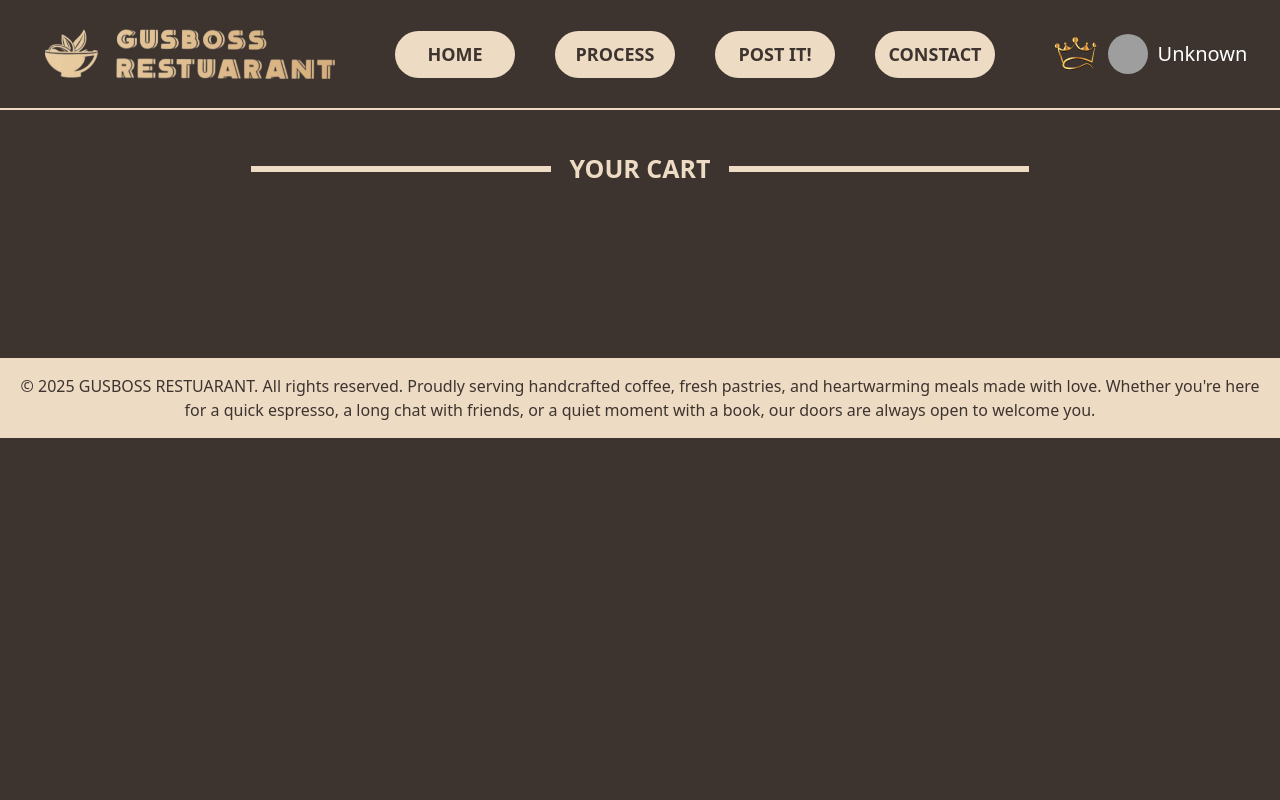
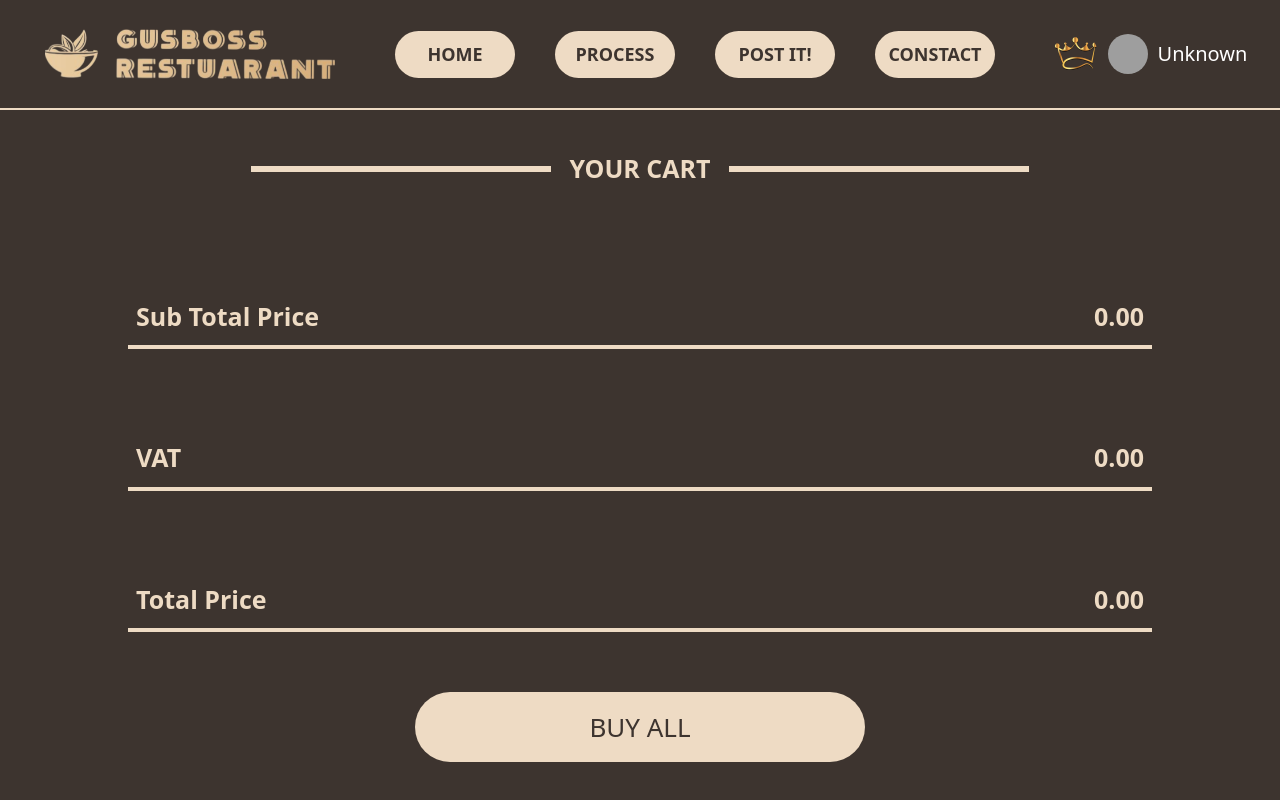
Before and after one commit to Kittitouchhh/Gus-Boss_Restaurant, a React (Vite) app: page /cart in a window 1280 px wide. Shown: the top 800 px of the page. Built offline with nearby package versions, Linux system fonts and the light colour scheme; grey boxes are pictures that could not be loaded; what @radix-ui/themes would draw is missing.

Commit message:
add price in card and qr code

```diff
--- a/package.json
+++ b/package.json
@@ -17,6 +17,7 @@
     "react": "^19.1.1",
     "react-dom": "^19.1.1",
     "react-router-dom": "^7.9.4",
+    "react-toastify": "^11.0.5",
     "swiper": "^12.0.3",
     "tailwindcss": "^4.1.13"
   },
--- a/src/App.tsx
+++ b/src/App.tsx
@@ -1,16 +1,9 @@
-import { useState } from 'react'
-import Banner from './components/banner'
-import SearchBar from './components/seachbar'
-import Menu from './components/menu'
 import Header from "./components/header"
 import Footer from "./components/footer"
-import CardMenu from './components/cardmenu'
-import SetCardMenu from './components/set-cardmenu'
-import CategoryCard from './components/categorycard'
-import SetCategoryCard from './components/set-categorycard'
 import {Routes,Route ,useLocation} from 'react-router-dom'
 import { AnimatePresence, motion } from 'framer-motion';
-
+import { ToastContainer } from 'react-toastify'
+import 'react-toastify/dist/ReactToastify.css'
 
 
 // Pages
@@ -26,6 +19,7 @@ function App() {
   const location = useLocation();
   return (
     <div className = "transition-colors duration-500 ease-in-out">
+      <ToastContainer />
       <Header></Header>
         <AnimatePresence mode="wait">
             <Routes location={location} key={location.pathname}>
--- a/src/components/cart/cartcom.tsx
+++ b/src/components/cart/cartcom.tsx
@@ -1,6 +1,8 @@
 import React , {useState} from 'react'
 import Button from '../button'
-import usersData from "../../data/login.json";
+import { toast } from 'react-toastify'
+import 'react-toastify/dist/ReactToastify.css'
+
 interface CartProps{
     imgUrl : string,
     title : string,
@@ -46,6 +48,14 @@ const Cartcom:React.FC<CartProps> = ({imgUrl , title,onRemove,option ,count}) =>
             const cart = JSON.parse(localStorage.getItem("cart") || "[]");
             const update = cart.filter((item: any) => item.menu_name !== title);
             localStorage.setItem("cart", JSON.stringify(update));
+            toast.error('สินค้าถูกลบจากตระกร้าเเล้ว!',{
+                position:"top-center",
+                autoClose:3000,
+                hideProgressBar:false,
+                closeOnClick:false,
+                pauseOnHover:false,
+                draggable: false ,// ลากไปวางที่อื่นไม่ได้
+                theme:'colored'})
         }
 
     }
@@ -53,7 +63,7 @@ const Cartcom:React.FC<CartProps> = ({imgUrl , title,onRemove,option ,count}) =>
     return(
         <div className='w-[95%] lg:h-[250px] md:h-[180px]  h-auto bg-[#201c19] md:rounded-3xl rounded-xl grid md:grid-cols-3  grid-cols-1   border-amber-100 border-2 justify-center'>
             <div className='w-full h-full flex flex-row md:p-[10px] p-[5px] lg:gap-[30px] md:gap-[15px] gap-[20px]'>
-                <img src={imgUrl} alt=""  className='2xl:w-[40%] xl:w-[40%] lg:w-[40%] md:w-[40%] w-[35%] h-[90%] object-cover rounded-xl self-center'/>
+                <img src={imgUrl} alt=""  className='2xl:w-[40%] xl:w-[40%] lg:w-[40%] md:w-[40%] w-[35%] h-[90%] object-cover rounded-xl self-center aspect-[4/3]'/>
                 <div className='flex flex-col'>
                     <p className='2xl:text-[32px] xl:text-[26px] lg:text-[22px] md:text-[16px] text-[10px] font-bold'>MENU NAME</p>
                     <p className='2xl:text-[28px] xl:text-[24px] lg:text-[16px] md:text-[11px] text-[7px]'>{title}</p>
--- /dev/null
+++ b/src/components/cart/qr_code.tsx
@@ -0,0 +1,37 @@
+import React from "react";
+
+interface QRCodePopupProps {
+  amount: number;
+  onClose: () => void;
+}
+
+const QRCodePopup: React.FC<QRCodePopupProps> = ({ amount, onClose }) => {
+  const promptpayId = "0918168125";
+  const qrCodeUrl = `https://promptpay.io/${promptpayId}/${amount}`;
+
+  return (
+    <div className="fixed inset-0 flex items-center justify-center bg-black/50 z-50">
+      <div className="bg-white rounded-2xl shadow-xl p-6 w-80 text-center relative">
+        <h2 className="text-lg font-semibold text-gray-800 mb-3">
+          สแกนเพื่อชำระเงิน
+        </h2>
+        <img
+          src={qrCodeUrl}
+          alt="PromptPay QR Code"
+          className="w-64 h-64 mx-auto"
+        />
+        <p className="text-gray-600 mt-2">
+          จำนวน: {amount.toLocaleString()} บาท
+        </p>
+        <button
+          onClick={onClose}
+          className="mt-4 bg-yellow-500 text-white px-4 py-2 rounded-lg hover:bg-amber-600 transition"
+        >
+          ปิด
+        </button>
+      </div>
+    </div>
+  );
+};
+
+export default QRCodePopup;
--- /dev/null
+++ b/src/components/cart/tagprice.tsx
@@ -0,0 +1,22 @@
+import { div } from 'framer-motion/client'
+import React from 'react'
+
+interface TagmenuProps{
+    title : string
+    price: number
+}
+
+const TagPrice:React.FC<TagmenuProps> = ({title,price}) => {
+    return(
+
+        <div className=' flex flex-col w-[80%] mx-auto gap-[10px]'>
+            <div className='flex flex-row justify-between'>
+                <p className="mx-2 font-bold text-[#EEDBC4] lg:text-[20px]  2xl:text-[30px] xl:text-[25px] md:text-[18px] text-[12px]">{title}</p>
+                <p className="mx-2 font-bold text-[#EEDBC4] lg:text-[20px]  2xl:text-[30px] xl:text-[25px] md:text-[18px] text-[12px]">{price.toFixed(2)}</p>
+            </div>
+            <hr className="w-full border-t-3 md:border-t-4 border-[#EEDBC4]"/>
+        </div>
+    )
+}
+
+export default TagPrice
--- a/src/components/set-categorycard.tsx
+++ b/src/components/set-categorycard.tsx
@@ -1,6 +1,7 @@
 import React,{useState,useEffect} from 'react'
 import CategoryCard from './categorycard'
 import axios from 'axios'
+import{Link} from 'react-router-dom'
 
 interface CategoryProps{
   id : string,
@@ -25,7 +26,9 @@ function SetCategoryCard(){
         <div className='flex flex-row w-full justify-center '>
           {categorydata.map((data)=>{
             return(
-              <CategoryCard image={data.imageCategory} name={data.categoryName}></CategoryCard>
+              <Link to='moremenu'>
+                <CategoryCard image={data.imageCategory} name={data.categoryName}></CategoryCard>
+              </Link>
             )})}
         </div>
     )
--- a/src/page/page-Client/Cart-Client.tsx
+++ b/src/page/page-Client/Cart-Client.tsx
@@ -1,8 +1,8 @@
 import Cartcom from '../../components/cart/cartcom'
 import { useState , useEffect } from 'react'
 import Tagmenu from '../../components/tagmenu'
-
-
+import TagPrice from '../../components/cart/tagprice'
+import Button from '../../components/button'
 interface cart{
             menu_id : number,
             menu_name : string,
@@ -31,6 +31,16 @@ function Cart(){
      const removeItem = (id: number) => {
         Setdatacart(prev => prev.filter(item => item.menu_id !== id));
     };
+
+    function formatNumber(price : string): number{
+        const numberString = price.replace(/[^\d.]/g, '');
+        return parseFloat(numberString) || 0;
+    }
+    const subtotal = datacart.reduce((acc, item) => acc + formatNumber(item.menu_price) * item.quantity, 0);
+    const vat = (datacart.reduce((acc, item) => acc + formatNumber(item.menu_price) * item.quantity, 0) * 0.07);
+
+
+
     return(
 
         <div className='mt-[150px] mb-[120px]  gap-[20px]'>
@@ -43,6 +53,20 @@ function Cart(){
                  })}
             </div>
 
+            <div className='w-full mx-auto md:mt-[60px] md:mb-[60px] mt-[40px] mb-[30px] flex flex-col xl:gap-[90px] lg:gap-[70px] md:gap-[50px] gap-[20px]  '>
+                <TagPrice title = 'Sub Total Price' price={subtotal}></TagPrice>
+                <TagPrice title = 'VAT' price={vat}></TagPrice>
+                <TagPrice title = 'Total Price' price={subtotal +vat}></TagPrice>
+            </div>
+
+           <div className="w-full flex justify-center">
+                <div className='transform transition-transform duration-200 hover:scale-105 active:scale-95'>
+                    <Button height="xl" width='xl' color='white' stringColor='brown' stringSize='xl'>
+                        BUY ALL
+                    </Button>
+                </div>
+            </div>
+
         </div>
 
     )
--- a/src/page/page-Client/MenuDetaile.tsx
+++ b/src/page/page-Client/MenuDetaile.tsx
@@ -7,7 +7,8 @@ import Tagmenu  from '../../components/tagmenu.tsx'
 import CommnetCard from '../../components/detail-menu/commentCard.tsx'
 import axios from 'axios'
 import usersData from "../../data/login.json";
-
+import { toast } from 'react-toastify'
+import 'react-toastify/dist/ReactToastify.css'
 
 interface Post {
   id: number;
@@ -113,11 +114,25 @@ function  Menudetaile(){
             menu_option : selectedOptions ,
             quantity : 1,
         }
-         const updatedCart = [...datacart, order];
-         Setdatacart(updatedCart);
-         console.log(updatedCart)
+        const updatedCart = [...datacart, order];
+        Setdatacart(updatedCart);
+        console.log(updatedCart)
         localStorage.setItem("cart", JSON.stringify(updatedCart));
+
+        toast.success('สินค้าถูกใส่ตระกร้าเเล้ว!',{
+        position:"top-center",
+        autoClose:3000,
+        hideProgressBar:false,
+        closeOnClick:false,
+        pauseOnHover:false,
+        draggable: false ,// ลากไปวางที่อื่นไม่ได้
+        theme:'colored'
+
+    })
     }
+
+
+
 
     return(
 
@@ -151,10 +166,10 @@ function  Menudetaile(){
 
 
             <div className='w-full mx-auto  flex flex-row 2xl:mt-[100px] xl:mt-[70px] md:mt-[40px] mt-[20px] gap-[40px] 2xl:mb-[150px] justify-center items-center'>
-                <div onClick={() => {createOrder()}}>
+                <div onClick={() => {createOrder()}} className='transform transition-transform duration-200 hover:scale-105 active:scale-95'>
                     <Button height="xl" width='xl' color='orange' stringColor='white' stringSize='xl'>ADD TO CART</Button>
                 </div>
-                <div >
+                <div className='transform transition-transform duration-200 hover:scale-105 active:scale-95'>
                     <Button height="xl" width='xl' color='orange' stringColor='white' stringSize='xl'  >BUY NOW</Button>
                 </div>
 
```
Also changed, not shown: 1 other file (tests, documents, lock files or other folders).
